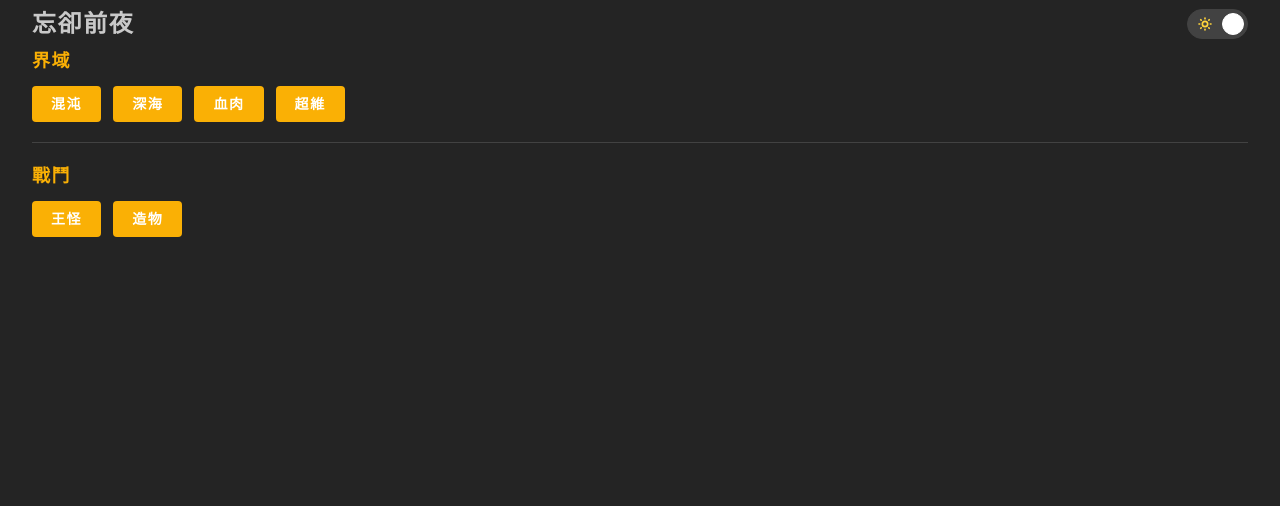
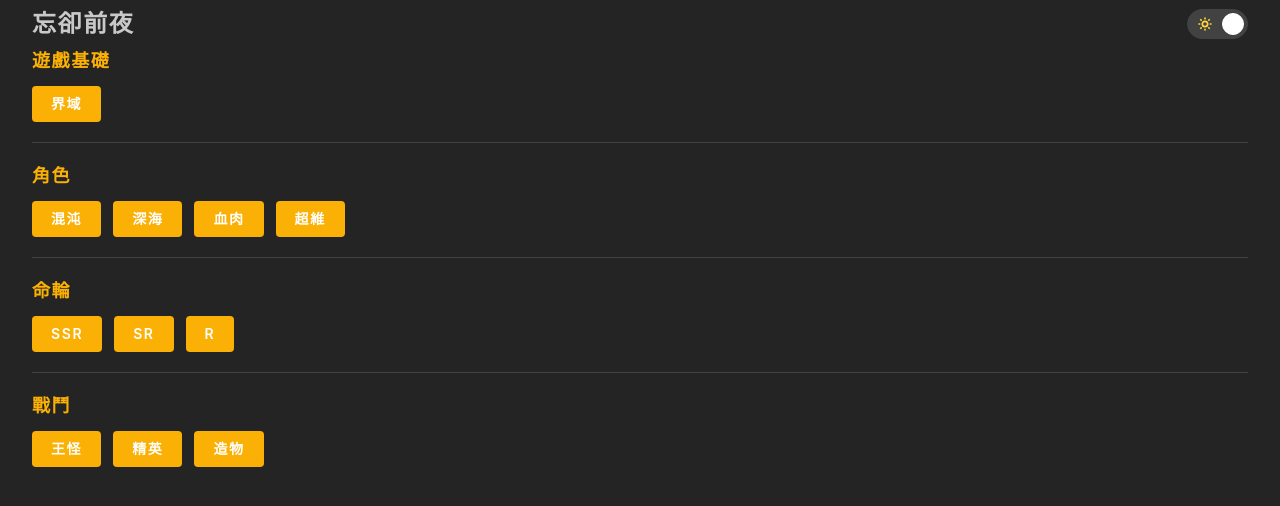
Before and after one commit to kychongdev/morimens, a React (Vite) app: page / in a window 1280 px wide. Shown: the top 506 px of the page. Built offline with nearby package versions, Linux system fonts and the light colour scheme.

Commit message:
Change button name

```diff
--- a/src/App.tsx
+++ b/src/App.tsx
@@ -64,7 +64,14 @@ function App() {
       {page == "" ? (
         <div className="">
           <Title c="yellow.6" order={4}>
-            界域
+            遊戲基礎
+          </Title>
+          <div className="flex flex-wrap mt-3 gap-3">
+            <YellowButton name="界域" onClick={() => setPage("realm")} />
+          </div>
+          <Divider my="lg" />
+          <Title c="yellow.6" order={4}>
+            角色
           </Title>
           <div className="flex flex-wrap mt-3 gap-3">
             <YellowButton name="混沌" onClick={() => setPage("chaos")} />
@@ -74,10 +81,20 @@ function App() {
           </div>
           <Divider my="lg" />
           <Title c="yellow.6" order={4}>
+            命輪
+          </Title>
+          <div className="flex flex-wrap mt-3 gap-3">
+            <YellowButton name="SSR" onClick={() => setPage("ssr")} />
+            <YellowButton name="SR" onClick={() => setPage("sr")} />
+            <YellowButton name="R" onClick={() => setPage("r")} />
+          </div>
+          <Divider my="lg" />
+          <Title c="yellow.6" order={4}>
             戰鬥
           </Title>
           <div className="flex flex-wrap mt-3 gap-3">
             <YellowButton name="王怪" onClick={() => setPage("boss")} />
+            <YellowButton name="精英" onClick={() => setPage("elite")} />
             <YellowButton name="造物" onClick={() => setPage("relic")} />
           </div>
         </div>
--- a/src/components/BossButton.tsx
+++ b/src/components/SquareButton.tsx
@@ -5,7 +5,7 @@ interface BossButtonProps {
   onClick: () => void;
 }
 
-export const BossButton = ({ children, onClick }: BossButtonProps) => {
+export const SquareButton = ({ children, onClick }: BossButtonProps) => {
   return (
     <UnstyledButton
       className="max-w-[80px] md:max-w-[120px] xl:max-w-[200px]"
--- a/src/pages/Boss.tsx
+++ b/src/pages/Boss.tsx
@@ -1,5 +1,5 @@
 import { Button, Image } from "@mantine/core";
-import { BossButton } from "@/components/BossButton";
+import { SquareButton } from "@/components/SquareButton";
 import { useState } from "react";
 import { bossData } from "@/data/boss";
 import { BossInfo } from "./BossInfo";
@@ -15,9 +15,9 @@ export const Boss = () => {
         ? bossData.map((item) => {
             return (
               <div key={uuidv4()} className="flex flex-wrap gap-2 md:gap-5">
-                <BossButton onClick={() => setBoss(item.id.toString())}>
+                <SquareButton onClick={() => setBoss(item.id.toString())}>
                   <Image src={item.img} alt={item.name} />
-                </BossButton>
+                </SquareButton>
               </div>
             );
           })
```
